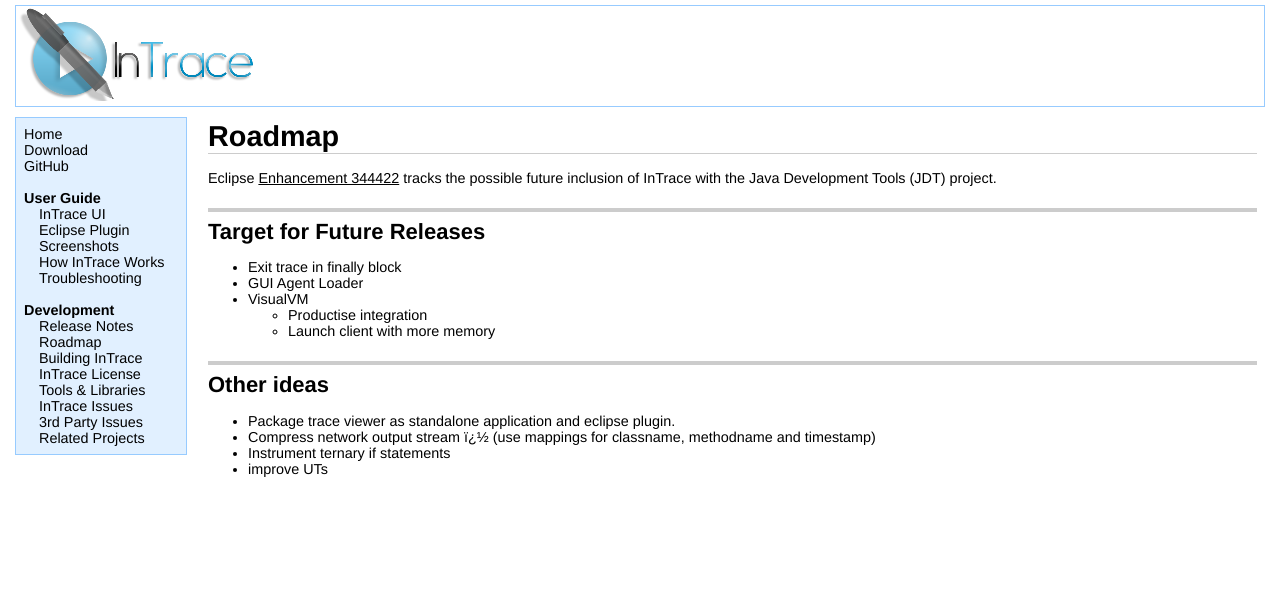
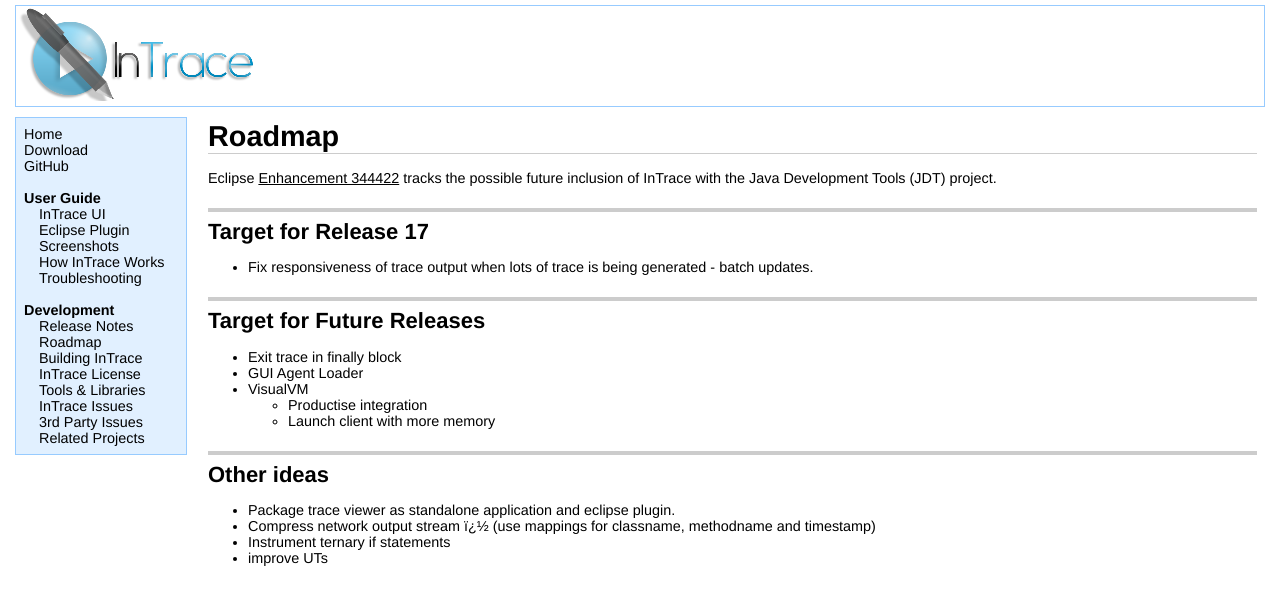
Before and after one commit to mchr3k/org.intrace, a Jekyll site: the page built from roadmap.html, in a window 1280 px wide. Shown: the top 605 px of the page. Built offline with Jekyll 4.4.1, drawn with Linux system fonts in a browser that asks for light colours.

Commit message:
Add new release target

```diff
--- a/roadmap.html
+++ b/roadmap.html
@@ -5,6 +5,11 @@ title: InTrace - Roadmap
 <h1>Roadmap</h1>
 
 <p>Eclipse <a href="https://bugs.eclipse.org/bugs/show_bug.cgi?id=344422">Enhancement 344422</a> tracks the possible future inclusion of InTrace with the Java Development Tools (JDT) project.
+
+<h2>Target for Release 17</h2>
+<ul>
+<li>Fix responsiveness of trace output when lots of trace is being generated - batch updates.
+</ul>
 
 <h2>Target for Future Releases</h2>
 <ul>
```
